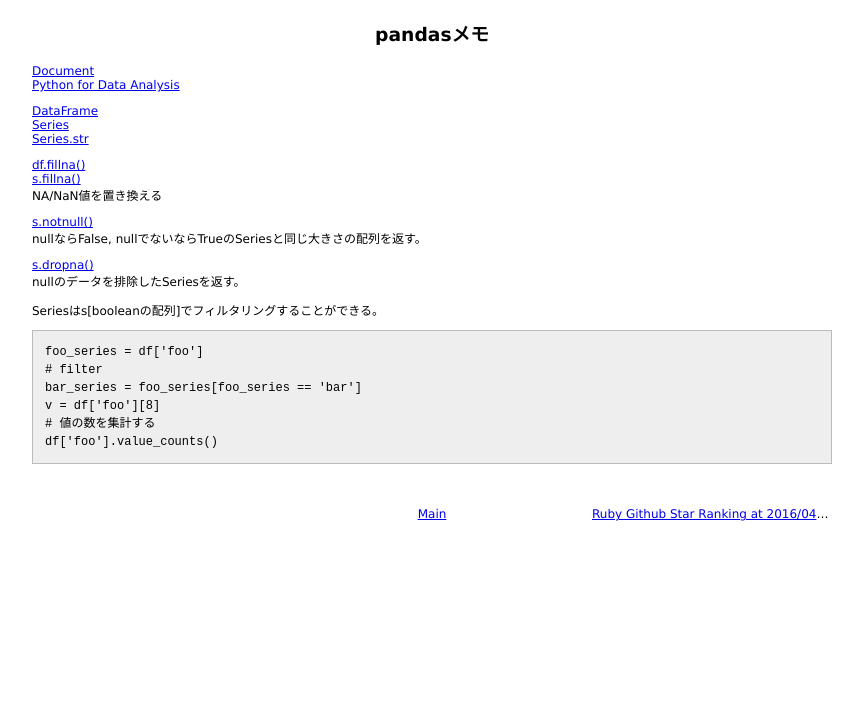
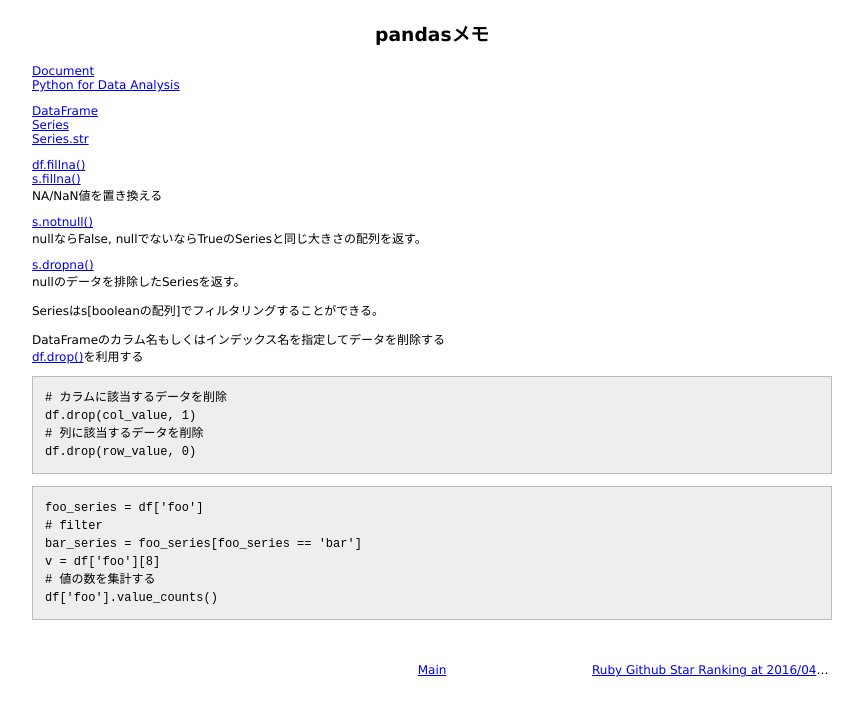
Before and after one commit to 38elements/38elements.github.com, a Jekyll site: the page built from _posts/2016-04-24-pandas.md, in a window 1280 px wide. Shown: the top 716 px of the page, without its empty margins (208-1071 px from the left). Built offline with Jekyll 4.4.1, drawn with Linux system fonts in a browser that asks for light colours.

Commit message:
Update 2016-04-24-pandas.md

````diff
--- a/_posts/2016-04-24-pandas.md
+++ b/_posts/2016-04-24-pandas.md
@@ -22,6 +22,15 @@ nullのデータを排除したSeriesを返す。
 
 Seriesはs[booleanの配列]でフィルタリングすることができる。
 
+DataFrameのカラム名もしくはインデックス名を指定してデータを削除する
+[df.drop()](http://pandas.pydata.org/pandas-docs/stable/generated/pandas.DataFrame.drop.html)を利用する
+```
+# カラムに該当するデータを削除
+df.drop(col_value, 1)
+# 列に該当するデータを削除
+df.drop(row_value, 0)
+```
+
 ```
 foo_series = df['foo']
 # filter
````
